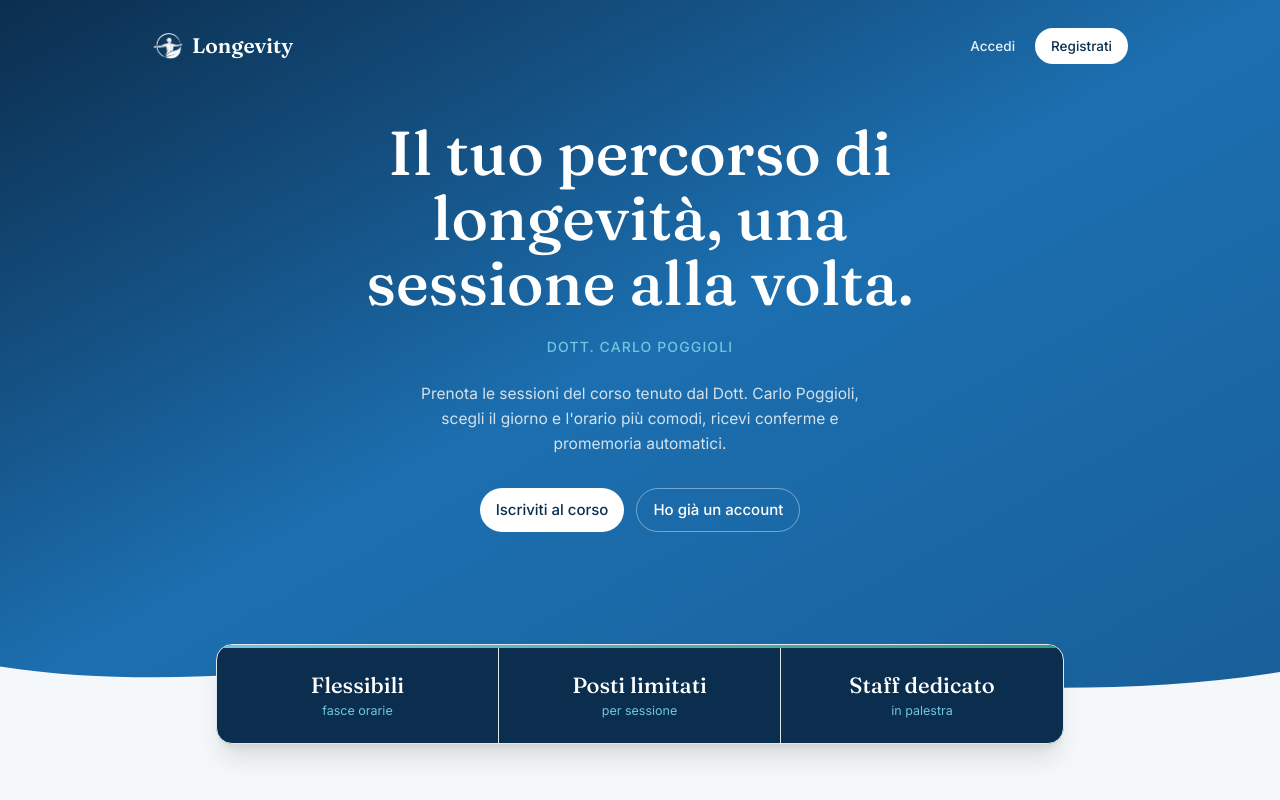
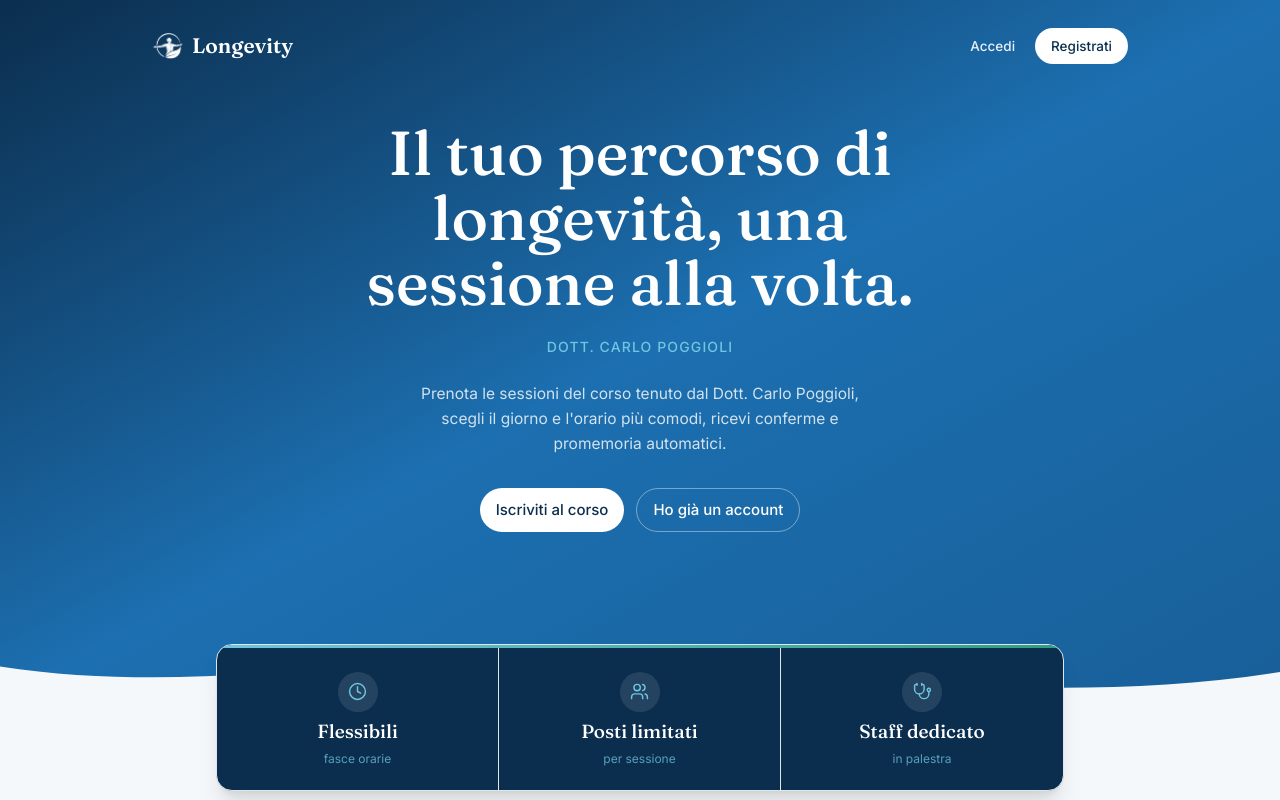
Before and after one commit to msaiglia/Longevity, a Next.js app: page / in a window 1280 px wide. Shown: the top 800 px of the page. Built offline with nearby package versions, Linux system fonts and the light colour scheme.

Commit message:
Migliora graficamente la card statistiche: icone per ogni voce (orologio, persone, stetoscopio)

```diff
--- a/src/app/page.tsx
+++ b/src/app/page.tsx
@@ -1,6 +1,6 @@
 import Image from "next/image";
 import Link from "next/link";
-import { CalendarCheck, BellRing, Repeat } from "lucide-react";
+import { CalendarCheck, BellRing, Repeat, Clock, Users, Stethoscope } from "lucide-react";
 import { LinkButton } from "@/components/ui/button";
 import { Card } from "@/components/ui/primitives";
 
@@ -25,9 +25,9 @@ const features = [
 ];
 
 const stats = [
-  { label: "fasce orarie", value: "Flessibili" },
-  { label: "per sessione", value: "Posti limitati" },
-  { label: "in palestra", value: "Staff dedicato" },
+  { label: "fasce orarie", value: "Flessibili", icon: Clock },
+  { label: "per sessione", value: "Posti limitati", icon: Users },
+  { label: "in palestra", value: "Staff dedicato", icon: Stethoscope },
 ];
 
 export default function HomePage() {
@@ -107,11 +107,14 @@ export default function HomePage() {
           <div className="h-[3px] bg-gradient-to-r from-sky to-leaf" />
           <div className="grid grid-cols-3 divide-x divide-white/10">
             {stats.map((s) => (
-              <div key={s.label} className="p-2.5 text-center sm:p-6">
-                <p className="font-display text-[13px] leading-tight text-white sm:text-[22px]">
+              <div key={s.label} className="flex flex-col items-center gap-1.5 p-3 text-center sm:gap-2 sm:p-6">
+                <div className="flex h-8 w-8 items-center justify-center rounded-full bg-white/10 sm:h-10 sm:w-10">
+                  <s.icon className="h-[15px] w-[15px] text-sky sm:h-[19px] sm:w-[19px]" strokeWidth={1.8} />
+                </div>
+                <p className="font-display text-[13px] leading-tight text-white sm:text-[19px]">
                   {s.value}
                 </p>
-                <p className="mt-0.5 text-[9.5px] leading-tight text-sky sm:mt-1 sm:text-[12.5px]">
+                <p className="text-[9.5px] leading-tight text-sky/75 sm:text-[12px]">
                   {s.label}
                 </p>
               </div>
```
